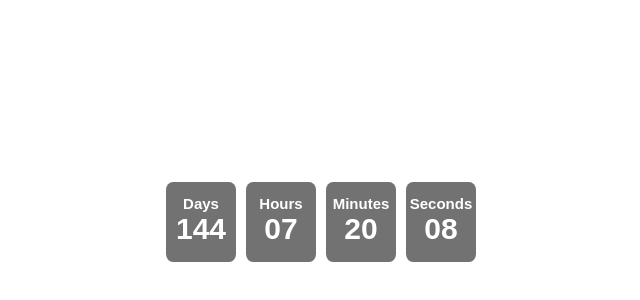
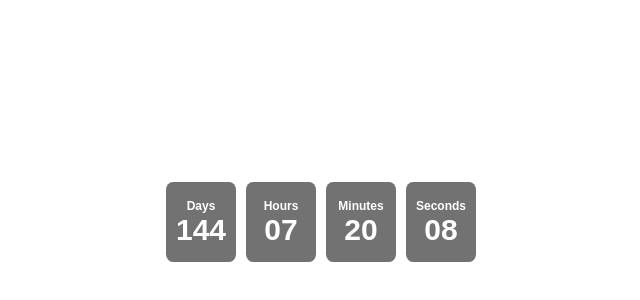
Before and after one commit to keleeeep/keleeeep.github.io, a plain HTML site: page index.html in a window 1280 px wide. Shown: the part 178-478 px from the top of the page, 319-959 px from the left. Drawn offline with Linux system fonts and the light colour scheme.

Commit message:
fixed font size

```diff
--- a/index.html
+++ b/index.html
@@ -32,12 +32,12 @@
         border-radius: 10%;
       }
       h6 {
-        font-size: 15px;
+        font-size: 12px;
         text-align: center;
         font-family: sans-serif;
         padding-top: 2px;
         color: rgb(255, 255, 255);
-        padding-top: 13px;
+        padding-top: 17px;
       }
       .box h1 {
         font-size: 30px;
```
